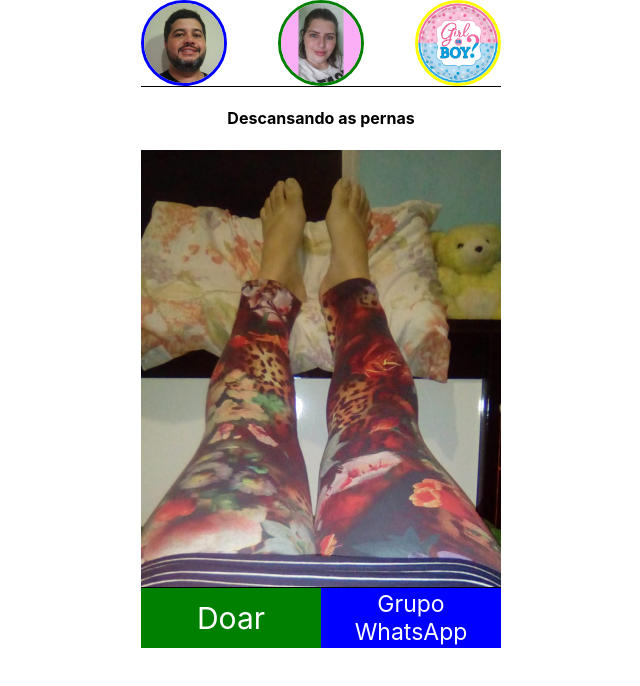
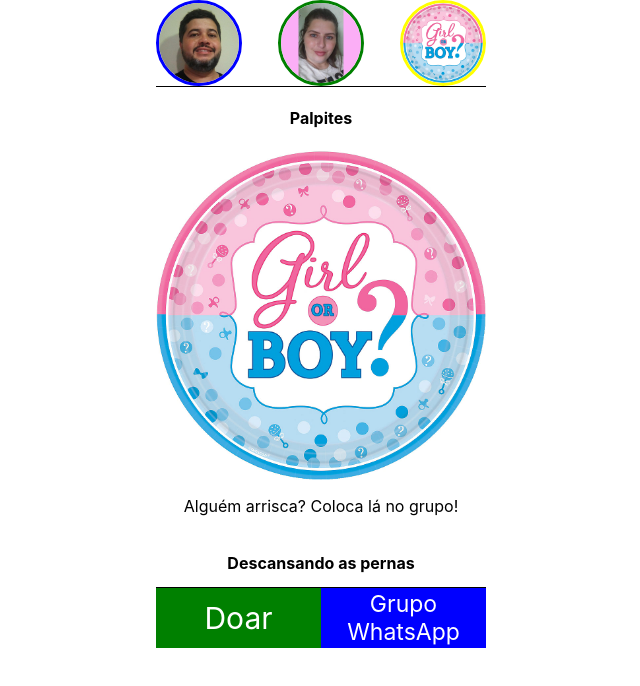
Before and after one commit to mrc6/new_born_app, a React (Create React App) app: page / in a window 1280 px wide. Shown: the top 686 px of the page, without its empty margins (319-959 px from the left). Built offline with nearby package versions, Linux system fonts and the light colour scheme.

Commit message:
alterado o tamanho da tela

```diff
--- a/src/App.css
+++ b/src/App.css
@@ -50,7 +50,7 @@ a:visited {
 
 .feed_image {
   display: flex;
-  width: 360px;
+  width: 330px;
 }
 
 .footer {
@@ -60,7 +60,7 @@ a:visited {
   flex-direction: row;
   justify-content: space-between;
   position: relative;
-  width: 360px;
+  width: 330px;
 }
 
 .group {
@@ -80,7 +80,7 @@ a:visited {
   border-bottom: 1px black solid;
   flex-direction: row;
   justify-content: space-between;
-  width: 360px;
+  width: 330px;
 }
 
 .main {
@@ -88,7 +88,7 @@ a:visited {
   flex-direction: row;
   flex-wrap: wrap;
   justify-content: flex-start;
-  width: 360px;
+  width: 330px;
 }
 
 
@@ -101,7 +101,7 @@ a:visited {
 }
 
 .post {
-  width: 360px;
+  width: 330px;
 }
 
 .profile {
--- a/src/container/Content.jsx
+++ b/src/container/Content.jsx
@@ -20,6 +20,13 @@ const Content = [
     description: 'Colocando minhas pernas para o ar',
     video: '',
   },
+  {
+  title: 'Palpites',
+  image: '/images/boy_or_girl.jpg',
+  img_alt: 'Menino ou Menina?',
+  description: 'Alguém arrisca? Coloca lá no grupo!',
+  video: '',
+},
 ]
 
 export default Content
```
Also changed, not shown: public/images/boy_or_girl.jpg (added), public/images/papai.jpg (deleted).
